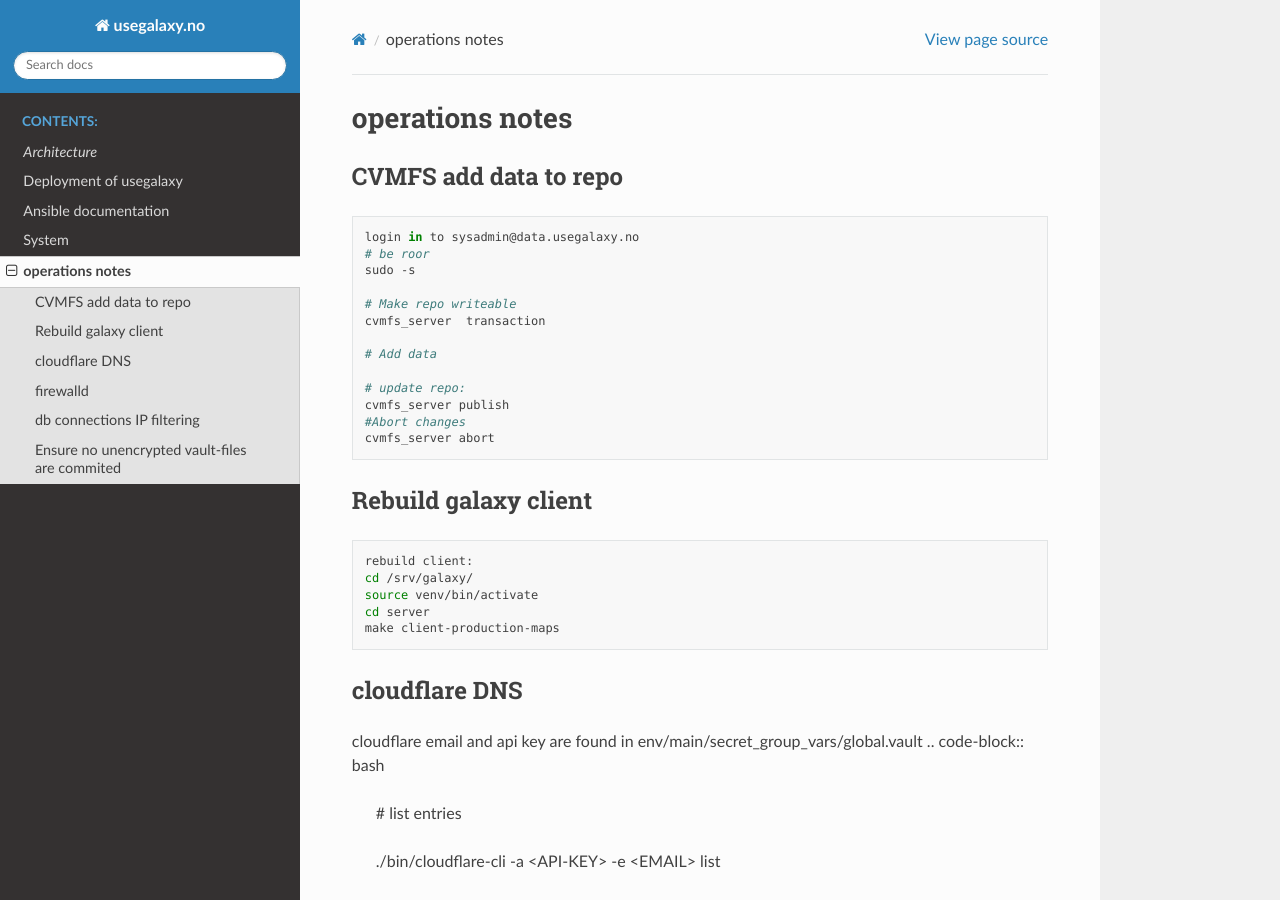
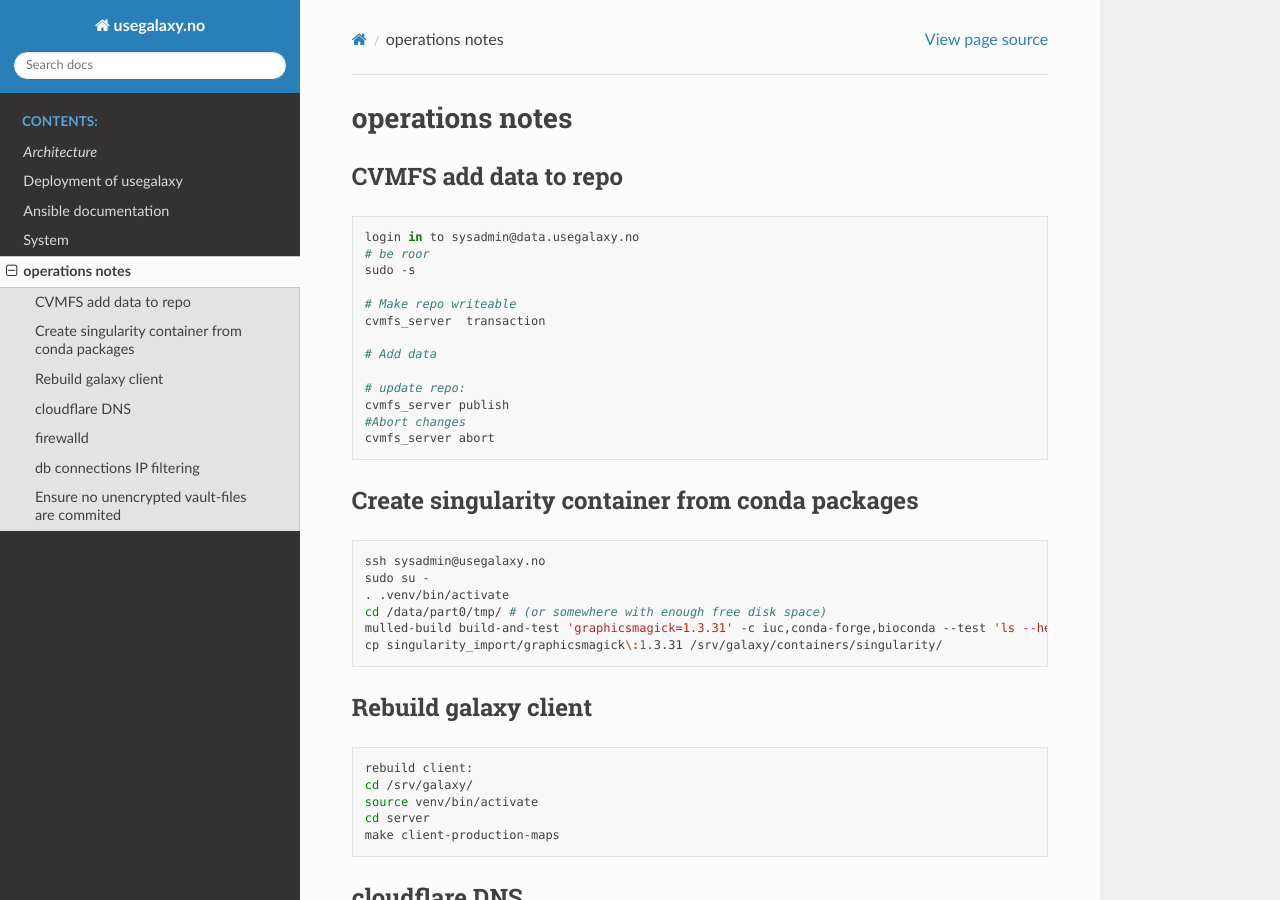
Before and after one commit to elixir-no-nels/usegalaxy-docs, a Sphinx documentation site: the page built from source/operations.rst, in a window 1280 px wide and 900 px high. Built offline with Sphinx 7.4.7 and the Read the Docs theme 2.0.0, drawn with Linux system fonts in a browser that asks for light colours; the version number could not be read and is left out.

Commit message:
How to build a Singularity container

```diff
--- a/source/operations.rst
+++ b/source/operations.rst
@@ -22,6 +22,18 @@ CVMFS add data to repo
   #Abort changes
   cvmfs_server abort
 
+
+Create singularity container from conda packages
+------------------------------------------------
+
+.. code-block:: bash
+
+  ssh sysadmin@usegalaxy.no
+  sudo su -
+  . .venv/bin/activate
+  cd /data/part0/tmp/ # (or somewhere with enough free disk space)
+  mulled-build build-and-test 'graphicsmagick=1.3.31' -c iuc,conda-forge,bioconda --test 'ls --help' --singularity
+  cp singularity_import/graphicsmagick\:1.3.31 /srv/galaxy/containers/singularity/
 
 
 Rebuild galaxy client
```
